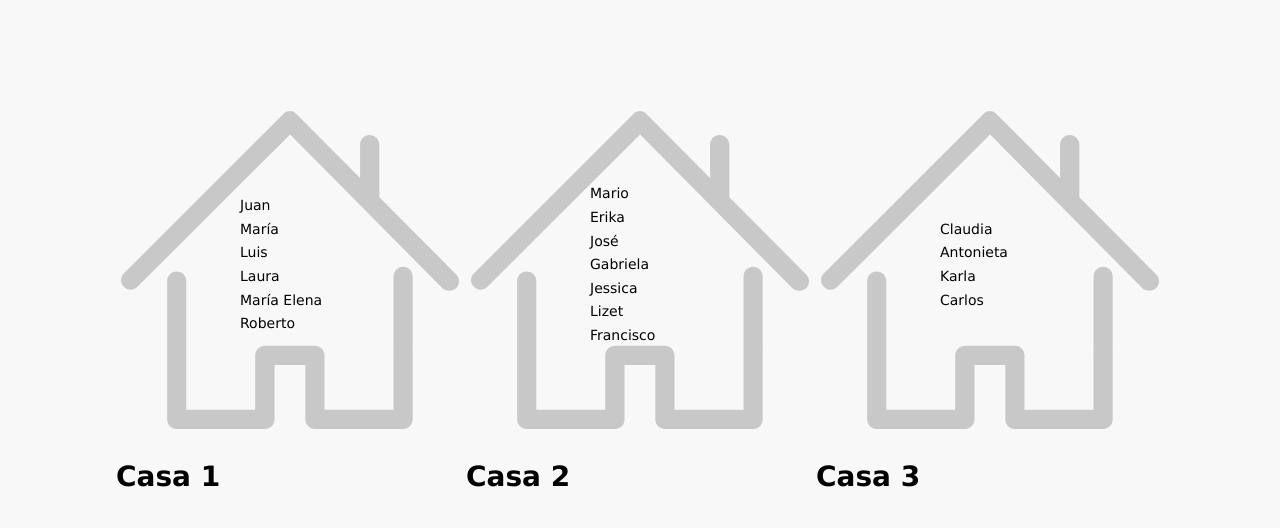
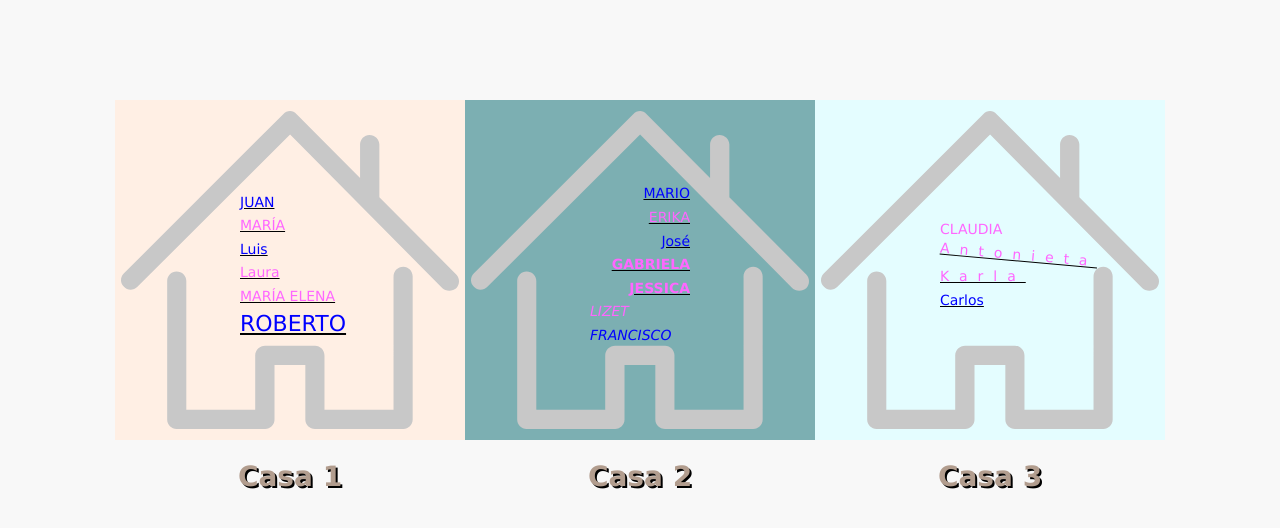
Before and after one commit to UCC-Programacion-Web-II-2020/ejercicio-css-carlos-narvaez, a plain HTML site: page E01/index.html in a window 1280 px wide. Drawn offline with Linux system fonts and the light colour scheme.

Commit message:
Ejercicios Listos

```diff
--- a/E01/estilos.css
+++ b/E01/estilos.css
@@ -4,10 +4,70 @@
  /************************************************/
 /*Coloca a continuación tu solución*/
 
+ p{
+     text-transform: uppercase;
+ }
+ #lote1{
+     background-color: #ffefe4;
+ }
 
+ #casa1 .visita .hombre{
+     font-size: 22px;
+ }
 
+ #lote2{
+     background-color: #7cafb2;
+ }
 
+ #casa2 .familia{
+     text-align: right;
+ }
 
+ #casa2 .visita{
+     font-weight: bold;
+ }
+
+ #casa2 > p {
+     font-style: italic;
+ }
+
+ #casa2 .visita :last-child{
+     cursor: pointer;
+ }
+
+ #lote3{
+     background-color: #e4fdff;
+ }
+
+ #casa3 .familia .mujer{
+     letter-spacing: 10px;
+ }
+
+ #casa3 .familia :first-child{
+     transform: rotate(5deg);
+ }
+
+ h1{
+     color: #b29d8e;
+     text-align: center;
+     text-shadow: 2px 2px black;
+ }
+
+ .hombre{
+     color: #0000ff;
+ }
+
+ .mujer{
+     color: #ff66ff;
+ }
+
+ .familia{
+     text-decoration: underline;
+ }
+
+ .menor{
+     text-transform: capitalize;
+ }
 
  /************************************************/
  /************************************************/
```
Also changed, not shown: E02/estilos.css (+8 -2 lines), E02/index.html (+4 -3 lines), E02/facebook.png (added), E02/twitter.png (added), E02/youtube.png (added), 1 other file.
